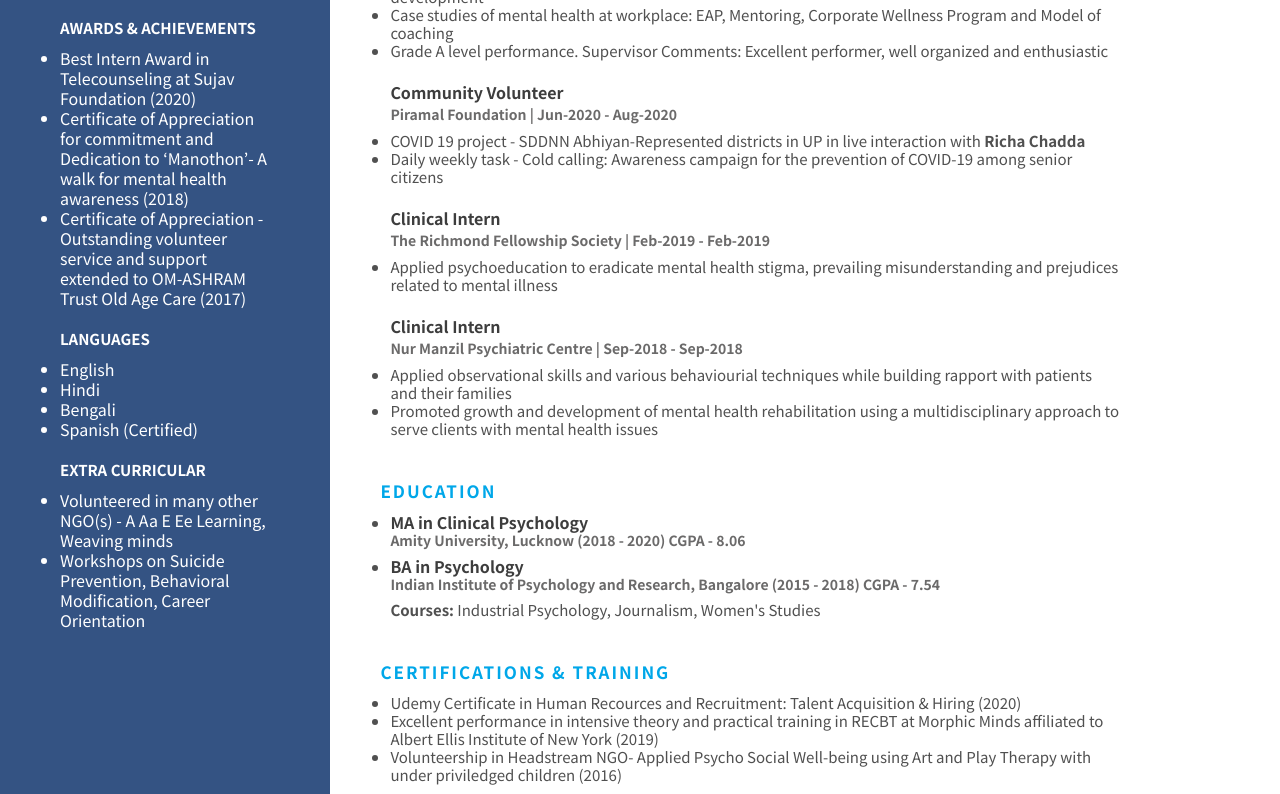
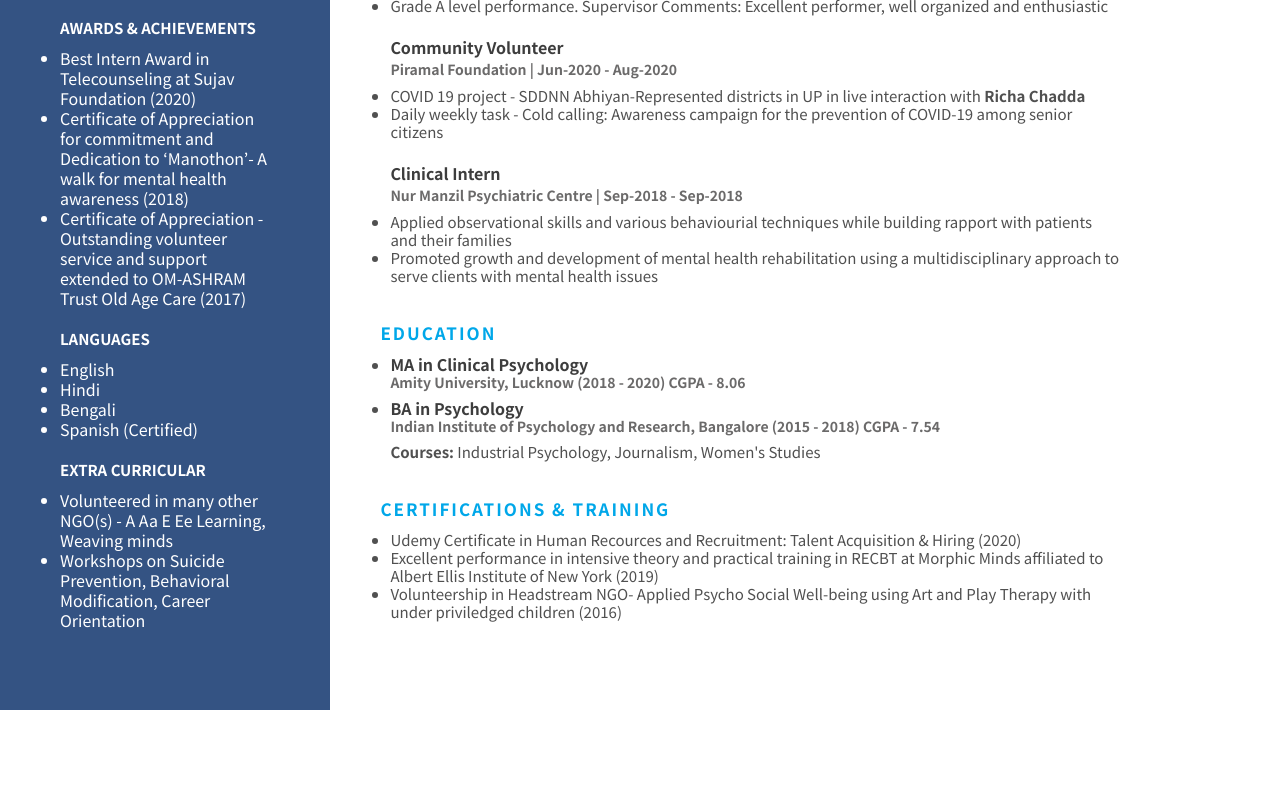
Before and after one commit to santyroy/sample-resume, a plain HTML site: page index.html in a window 1280 px wide. Shown: the part 855-1649 px from the top of the page. After the commit the page ends 1565 px from the top, so only its background shows below. Drawn offline with Linux system fonts and the light colour scheme.

Commit message:
try 1 to fit A4

```diff
--- a/css/style.css
+++ b/css/style.css
@@ -121,7 +121,8 @@
 }
 
 .profile h4 {
-  margin-top: 90px;
+  /* margin-top: 90px; */
+  margin-top: 50px;
   color: #00a7e9;
 }
 
@@ -131,7 +132,7 @@
 }
 
 .work-experience h4 {
-  margin-top: 30px;
+  margin-top: 25px;
 }
 
 .company {
@@ -176,7 +177,7 @@
 }
 
 .certification {
-  margin-top: 30px;
+  margin-top: 25px;
 }
 
 .certification ul {
--- a/index.html
+++ b/index.html
@@ -194,17 +194,7 @@
               </li>
             </ul>
           </div>
-          <div class="company">
-            <h5>Clinical Intern</h5>
-            <p>The Richmond Fellowship Society | Feb-2019 - Feb-2019</p>
-            <ul>
-              <li>
-                Applied psychoeducation to eradicate mental health stigma,
-                prevailing misunderstanding and prejudices related to mental
-                illness
-              </li>
-            </ul>
-          </div>
+
           <div class="company">
             <h5>Clinical Intern</h5>
             <p>Nur Manzil Psychiatric Centre | Sep-2018 - Sep-2018</p>
```
